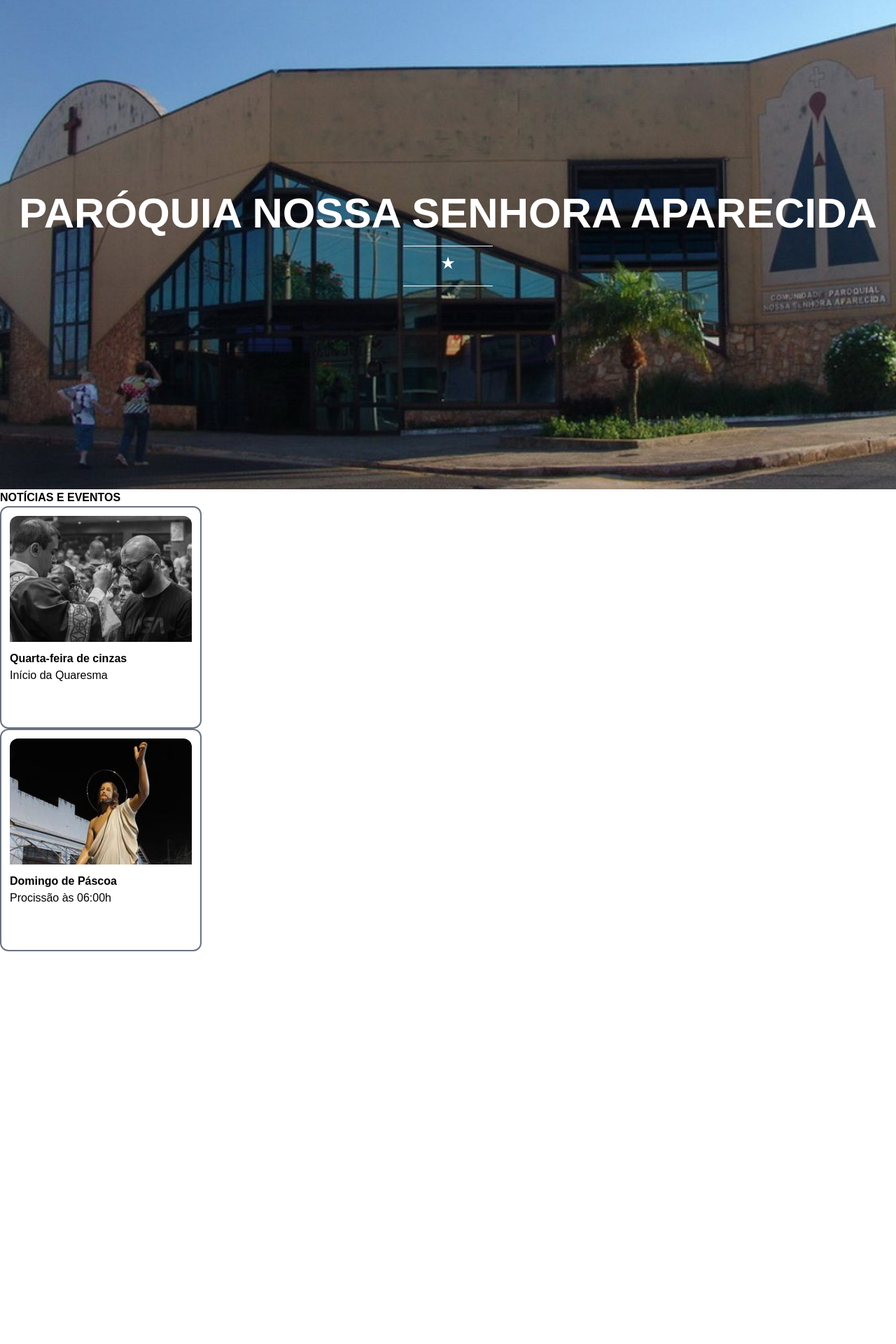
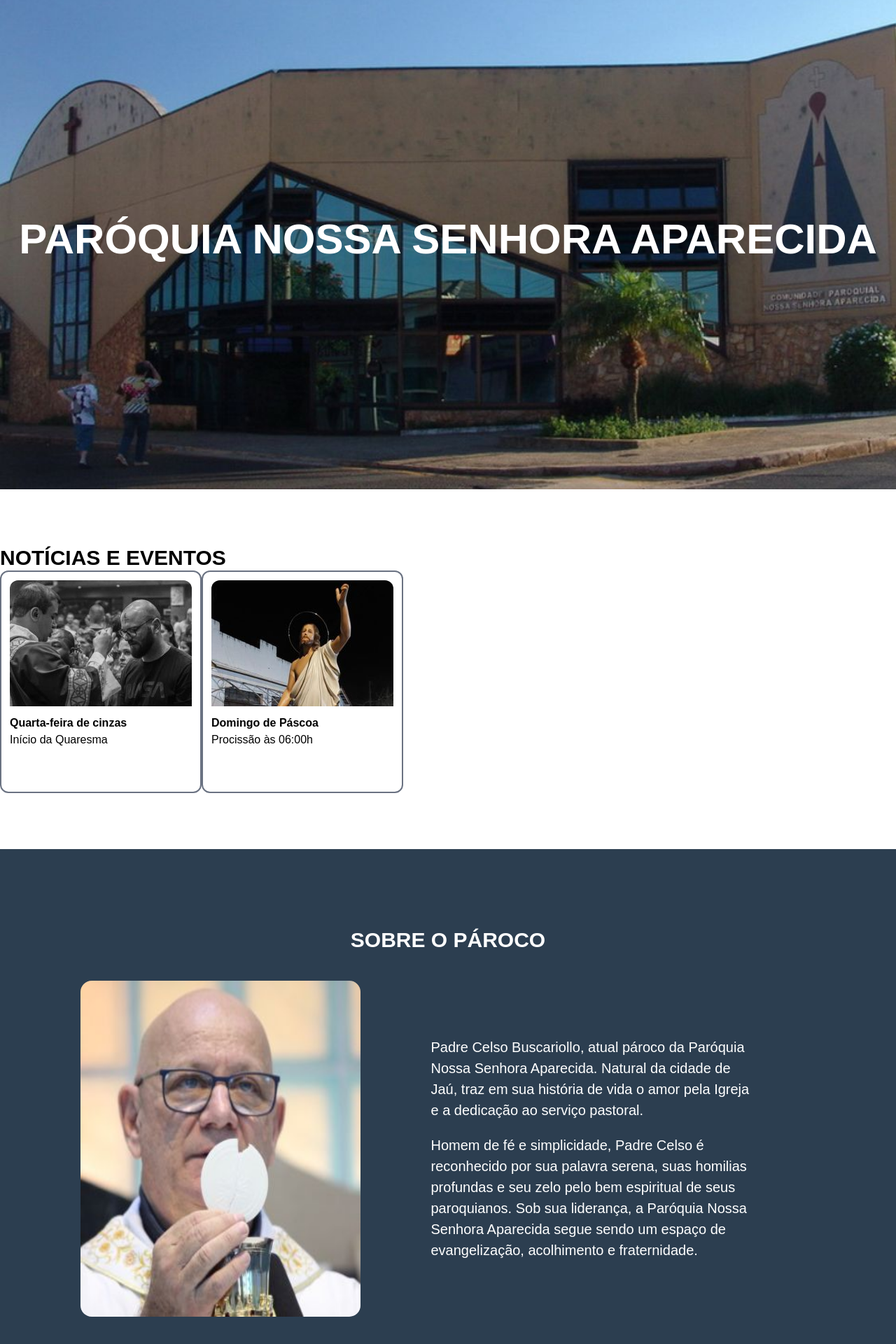
Before and after one commit to lucasgabriel2806/aparecida-jau-site, a Next.js app in the folder aparecida-jau-site/: page / in a window 1280 px wide. Shown: the part 102-2022 px from the top of the page at 70% size. Before the commit the page ends 1461 px from the top, so only its background shows below. Built offline with nearby package versions, Linux system fonts and the light colour scheme.

Commit message:
Atualizando inicio

```diff
--- a/aparecida-jau-site/src/app/page.tsx
+++ b/aparecida-jau-site/src/app/page.tsx
@@ -1,6 +1,7 @@
-import { MiniCard } from "@/components/minicard";
+import { MiniCard } from '@/components/minicard';
 
-import { Metadata } from "next";
+import Image from 'next/image';
+import { Metadata } from 'next';
 
 export const metadata: Metadata = {
   title: 'Aparecida Jaú | Home'
@@ -13,27 +14,32 @@ export default function Home() {
     <>
 
       <section
-        className='h-[calc(100vh_-_87px)] bg-cover bg-center relative flex items-center justify-center'
+        className='h-[calc(100vh_-_87px)] bg-cover bg-center relative
+        flex items-center justify-center
+        mb-20'
         style={{
           backgroundImage: "url('/img/inicio/igreja_atual.jpeg')"
         }}
       >
 
-        <div className="text-white text-center">
+        <div className='text-white text-center'>
 
-          <h1 className="text-4xl md:text-6xl font-bold uppercase">
+          <h1 className='text-4xl md:text-6xl font-bold uppercase'>
             Paróquia Nossa Senhora Aparecida
           </h1>
 
-          <div className="mt-4 w-32 mx-auto border-t border-white"></div>
-          <div className="text-2xl mt-2">★</div>
-          <div className="mt-4 w-32 mx-auto border-t border-white"></div>
+          {/* <div className='mt-4 w-32 mx-auto border-t border-white'></div>
+          <div className='text-2xl mt-2'>★</div>
+          <div className='mt-4 w-32 mx-auto border-t border-white'></div> */}
 
         </div>
 
       </section>
 
-      <h2 className="font-bold uppercase">Notícias e Eventos</h2>
+      {/* Notícias e Eventos */}
+      <h2 className='font-bold uppercase text-3xl'>Notícias e Eventos</h2>
+
+      <div className='flex mb-20'>
 
         <MiniCard
           img={'/img/inicio/cards/quarta-cinzas-card.jpg'}
@@ -46,7 +52,41 @@ export default function Home() {
           img={'/img/inicio/cards/procissao-domingo-pascoa-card.jpg'}
           title='Domingo de Páscoa'
           desc='Procissão às 06:00h'
-        alt={'teste'}/>
+          alt={'teste'}
+        />
+
+      </div>
+
+      {/* Sobre o Pároco */}
+      <section className='bg-[#2C3E50] p-28'>
+
+        <h2 className='font-bold uppercase text-3xl text-[#fff] text-center mb-10'>Sobre o Pároco</h2>
+
+        <div className='flex flex-col justify-around gap-4 md:flex-row'>
+
+            <Image
+              className='rounded-2xl'
+              src={'/img/inicio/sobre-paroco.jpg'}
+              width={400}
+              height={400}
+              alt={''}
+            />
+
+            <div className='w-[630px] p-20 text-white text-[20px]'>
+
+              <p className='mb-5'>
+                Padre Celso Buscariollo, atual pároco da Paróquia Nossa Senhora Aparecida. Natural da cidade de Jaú, traz em sua história de vida o amor pela Igreja e a dedicação ao serviço pastoral.
+              </p>
+
+              <p>
+                Homem de fé e simplicidade, Padre Celso é reconhecido por sua palavra serena, suas homilias profundas e seu zelo pelo bem espiritual de seus paroquianos. Sob sua liderança, a Paróquia Nossa Senhora Aparecida segue sendo um espaço de evangelização, acolhimento e fraternidade.
+              </p>
+
+            </div>
+
+        </div>
+
+      </section>
 
     </>
 
```
Also changed, not shown: aparecida-jau-site/public/img/inicio/sobre-paroco.jpg (added). Lines whose indentation alone changed are shown as unchanged.
